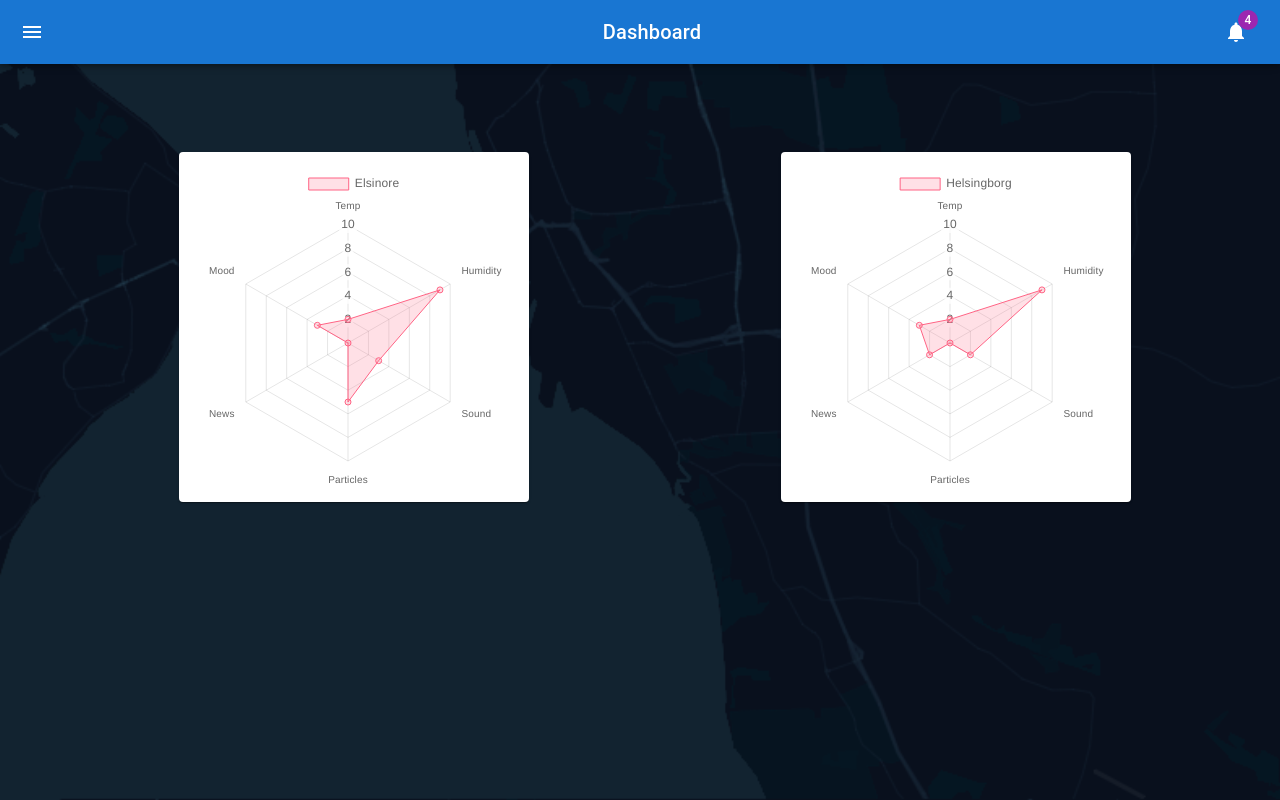
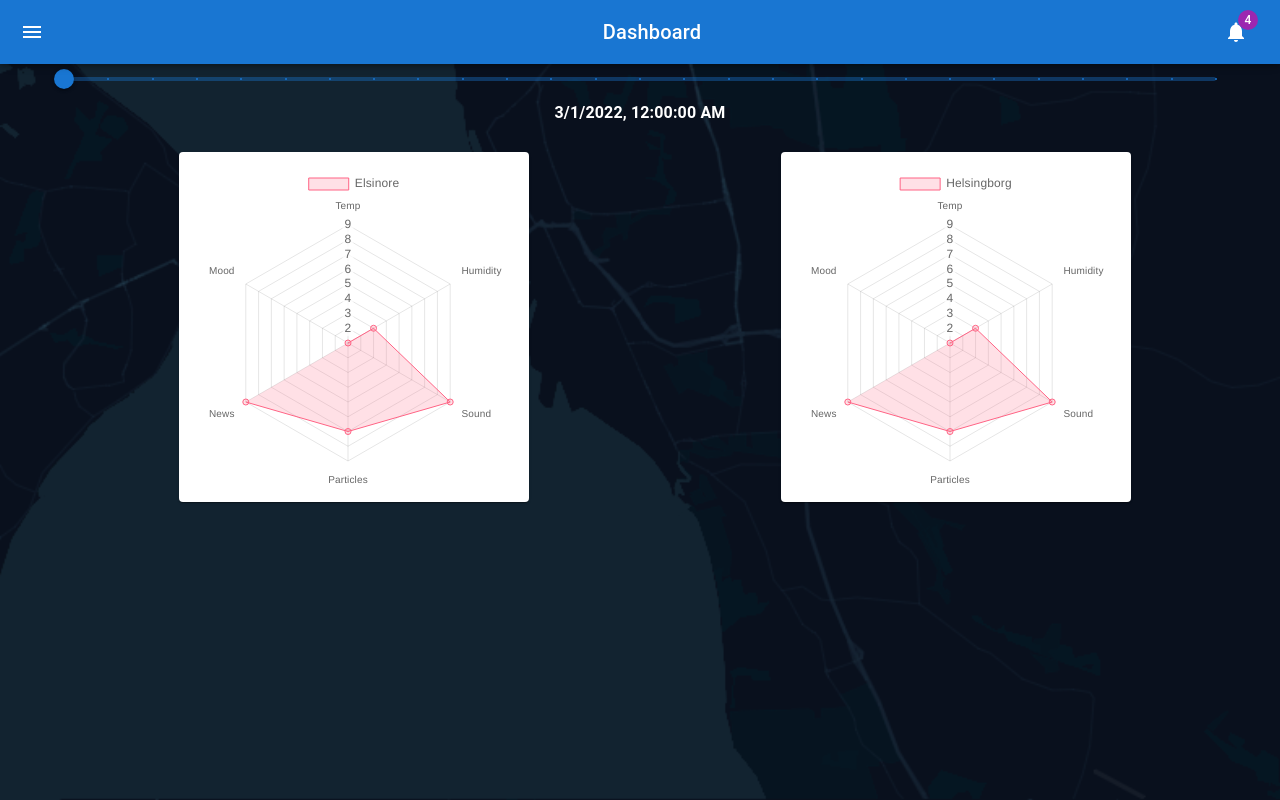
Before and after one commit to HealthyMindTech/oversundet-node, a React (Create React App) app: page / in a window 1280 px wide. Built offline with nearby package versions, Linux system fonts and the light colour scheme.

Commit message:
slider to select date

```diff
--- a/src/App.js
+++ b/src/App.js
@@ -13,6 +13,8 @@ import CssBaseline from '@mui/material/CssBaseline';
 
 import { Box } from '@mui/material';
 import { styled, createTheme, ThemeProvider } from '@mui/material/styles';
+import Container from '@mui/material/Container';
+import Slider from '@mui/material/Slider';
 import MuiAppBar from '@mui/material/AppBar';
 import Toolbar from '@mui/material/Toolbar';
 import Badge from '@mui/material/Badge';
@@ -43,14 +45,81 @@ const AppBar = styled(MuiAppBar, {
   }),
 }));
 
+function addHours(date, hours) {
+  const newDate = new Date(date);
+  newDate.setHours(newDate.getHours() + hours);
+  return newDate;
+}
 
 const mdTheme = createTheme();
 
 function App() {
   const [data, setData] = React.useState({
-    'Elsinore': [2, 9, 3, 5, 0, 3],
-    'Helsingborg': [2, 9, 2, 0, 2, 3],
+    'Elsinore': [
+      [1, 3, 9, 7, 9],
+      [2, 4, 8, 8, 1],
+      [3, 5, 7, 9, 2],
+      [4, 6, 6, 1, 3],
+      [5, 7, 5, 2, 4],
+      [6, 8, 4, 3, 5],
+      [7, 9, 3, 4, 6],
+      [8, 1, 2, 5, 7],
+      [9, 2, 1, 6, 8],
+      [1, 3, 9, 7, 9],
+      [2, 4, 8, 8, 1],
+      [3, 5, 7, 9, 2],
+      [4, 6, 6, 1, 3],
+      [5, 7, 5, 2, 4],
+      [6, 8, 4, 3, 5],
+      [7, 9, 3, 4, 6],
+      [8, 1, 2, 5, 7],
+      [9, 2, 1, 6, 8],
+      [1, 3, 9, 7, 9],
+      [2, 4, 8, 8, 1],
+      [3, 5, 7, 9, 2],
+      [4, 6, 6, 1, 3],
+      [5, 7, 5, 2, 4],
+      [6, 8, 4, 3, 5],
+      [7, 9, 3, 4, 6],
+      [8, 1, 2, 5, 7],
+      [9, 2, 1, 6, 8],
+    ],
+    'Helsingborg': [
+      [1, 3, 9, 7, 9],
+      [2, 4, 8, 8, 1],
+      [3, 5, 7, 9, 2],
+      [4, 6, 6, 1, 3],
+      [5, 7, 5, 2, 4],
+      [6, 8, 4, 3, 5],
+      [7, 9, 3, 4, 6],
+      [8, 1, 2, 5, 7],
+      [9, 2, 1, 6, 8],
+      [1, 3, 9, 7, 9],
+      [2, 4, 8, 8, 1],
+      [3, 5, 7, 9, 2],
+      [4, 6, 6, 1, 3],
+      [5, 7, 5, 2, 4],
+      [6, 8, 4, 3, 5],
+      [7, 9, 3, 4, 6],
+      [8, 1, 2, 5, 7],
+      [9, 2, 1, 6, 8],
+      [1, 3, 9, 7, 9],
+      [2, 4, 8, 8, 1],
+      [3, 5, 7, 9, 2],
+      [4, 6, 6, 1, 3],
+      [5, 7, 5, 2, 4],
+      [6, 8, 4, 3, 5],
+      [7, 9, 3, 4, 6],
+      [8, 1, 2, 5, 7],
+      [9, 2, 1, 6, 8],
+    ],
+    // Start datetime is March 1st, 2022, midnight
+    startDateTime: new Date(2022, 2, 1, 0, 0, 0, 0),
   });
+  const [selectedTimestamp, setSelectedTimestamp] = React.useState(0);
+
+  const selectedTimestampText = addHours(data.startDateTime , selectedTimestamp).toLocaleString();
+
   if (false) { setData() } // To avoid a warning
   return (
     <div className="App">
@@ -115,11 +184,29 @@ function App() {
               backgroundPositionX: '-820px',
               backgroundPositionY: '-549px',
               }}>
+                <Container>
+                  <Slider
+                    aria-label="Temperature"
+                    defaultValue={0}
+                    valueLabelDisplay="auto"
+                    step={1}
+                    marks
+                    min={0}
+                    max={data['Elsinore'].length - 1}
+                    onChange={(event, value) => {
+                      setSelectedTimestamp(value);
+                    }}
+                    value={selectedTimestamp}
+                  />
+                  <Typography id="discrete-slider-custom" gutterBottom style={{color: 'white', fontWeight: 'bold'}}>
+                    {selectedTimestampText}
+                  </Typography>
+                </Container>
                 <Box style={{position: 'absolute', left: '61%', top: '11%'}}>
-                  <DataPlot data={data} name={'Helsingborg'}/>
+                  <DataPlot data={data} name={'Helsingborg'} selectedTimestamp={selectedTimestamp}/>
                 </Box>
                 <Box style={{position: 'absolute', left: '14%', top: '11%'}}>
-                  <DataPlot data={data} name={'Elsinore'}/>
+                  <DataPlot data={data} name={'Elsinore'} selectedTimestamp={selectedTimestamp}/>
                 </Box>
           </Box>
         </Box>
--- a/src/DataPlot.js
+++ b/src/DataPlot.js
@@ -26,14 +26,14 @@ ChartJS.register(
 );
 
 export default function DataPlot(props) {
-  const { data, name } = props;
+  const { data, name, selectedTimestamp } = props;
 
   const plotData = {
     labels: ['Temp', 'Humidity', 'Sound', 'Particles', 'News', 'Mood'],
     datasets: [
       {
         label: name,
-        data: data[name],
+        data: data[name][selectedTimestamp],
         backgroundColor: 'rgba(255, 99, 132, 0.2)',
         borderColor: 'rgba(255, 99, 132, 1)',
         borderWidth: 1,
```
